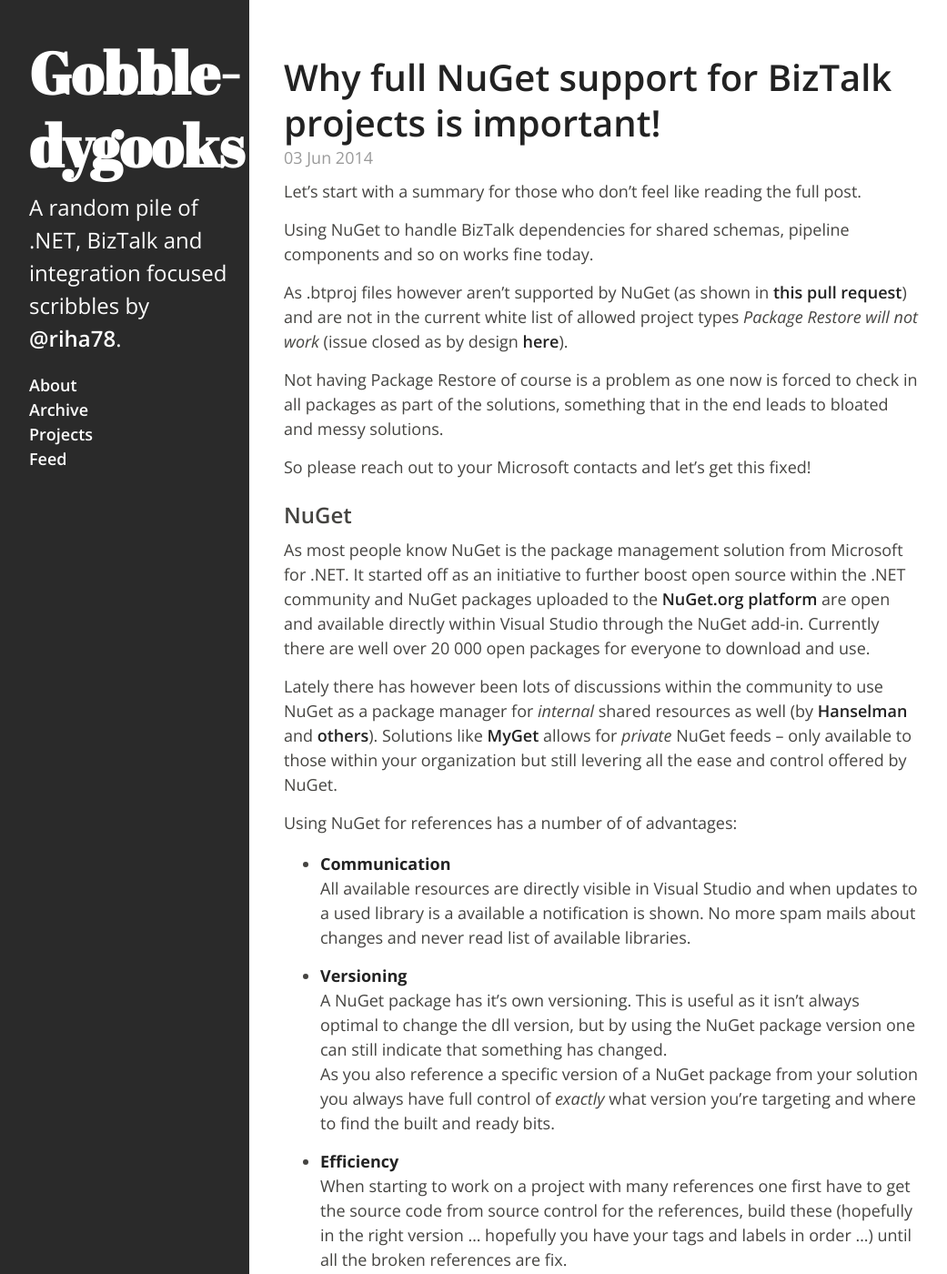
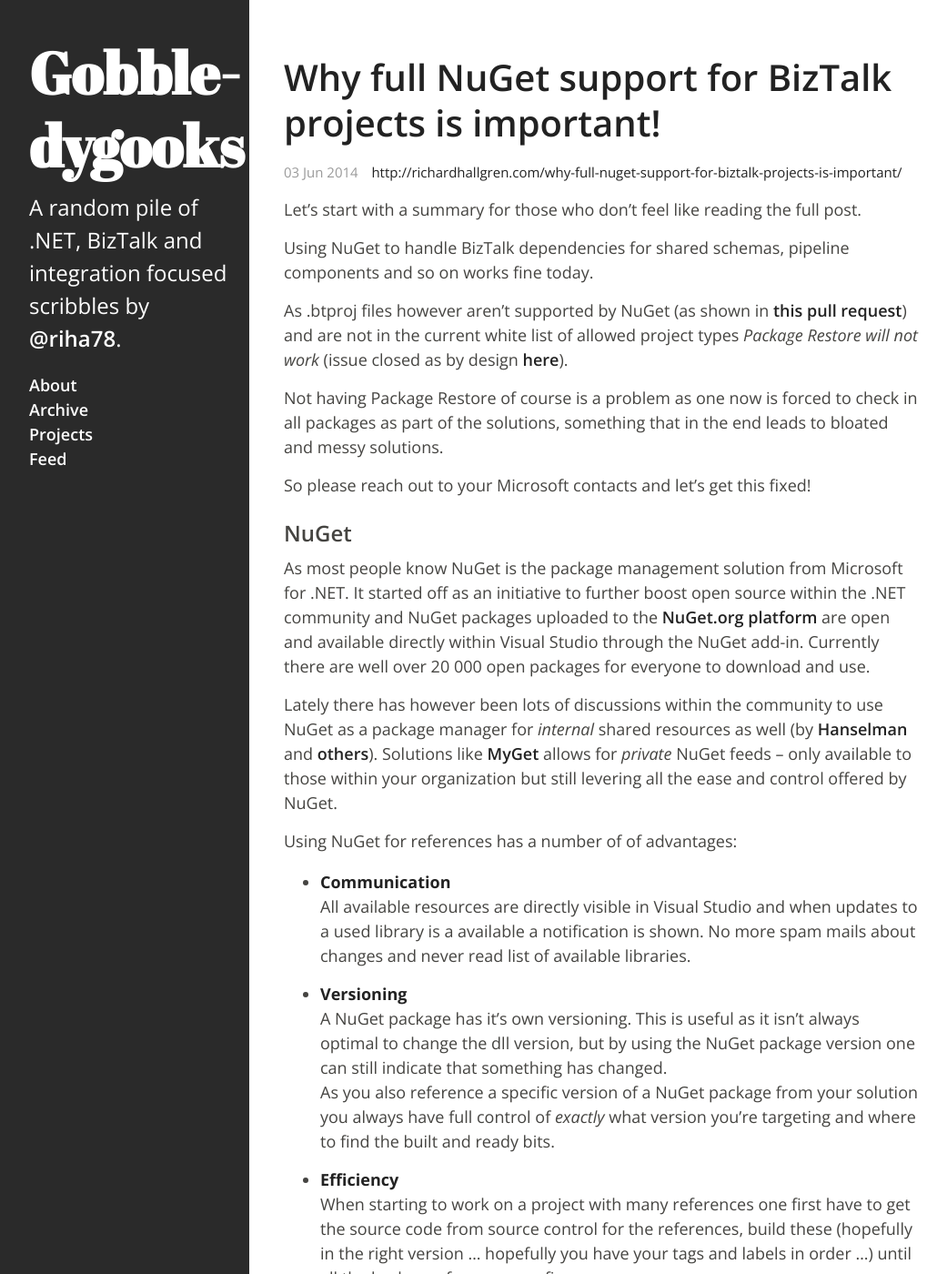
Before and after one commit to riha/riha.github.io, a Jekyll site: the page built from index.html, in a window 1280 px wide and 1400 px high. Shown: the whole window at 91% size, without its empty margins (8-1049 px from the left). Built offline with Jekyll 4.4.1, drawn with Linux system fonts in a browser that asks for light colours; Markdown is read by kramdown in place of the engine named in the settings; the list of posts is cut into pages by our own code; comment, search, counter and statistics services are not loaded; some of the changed text lies outside the part shown.

Commit message:
Added comment count

```diff
--- a/_layouts/default.html
+++ b/_layouts/default.html
@@ -32,6 +32,15 @@
     <div class="content container">
       {{ content }}
     </div>
+	<script type="text/javascript">
+	var disqus_shortname = '{{ site.disqus_short_name }}';
 
+	(function () {
+	var s = document.createElement('script'); s.async = true;
+	s.type = 'text/javascript';
+	s.src = 'http://' + disqus_shortname + '.disqus.com/count.js';
+	(document.getElementsByTagName('HEAD')[0] || document.getElementsByTagName('BODY')[0]).appendChild(s);
+	}());
+	</script>
   </body>
 </html>
--- a/index.html
+++ b/index.html
@@ -10,9 +10,10 @@
         {{ post.title }}
       </a>
     </h1>
-
-    <span class="post-date">{{ post.date | date_to_string }}</span>
-
+	<div class="meta">
+		<span class="post-date">{{ post.date | date_to_string }}</span>
+		<span class="post-date"><a href="{{site.url}}{{post.url}}/#disqus_thread">{{site.url}}{{post.url}}/</a></span>
+	</div>
     {{ post.content }}
   </div>
   {% endfor %}
--- a/public/css/hyde.css
+++ b/public/css/hyde.css
@@ -321,6 +321,10 @@
   }
 }
 
+.meta {
+    margin: 15px 0px 15px 0px;
+}
+
 /*
  * Posts
  *
@@ -339,10 +343,15 @@
 
 /* Meta data line below post title */
 .post-date {
-  display: block;
-  margin: -10px 0 10px;
   color: #9a9a9a;
+  padding-right: 10px;
+  font-size: smaller;
 }
+span.post-date a {
+    /* color: #9a9a9a; */
+    font-weight: normal;
+}
+
 
 /* Related posts */
 .related {
```
